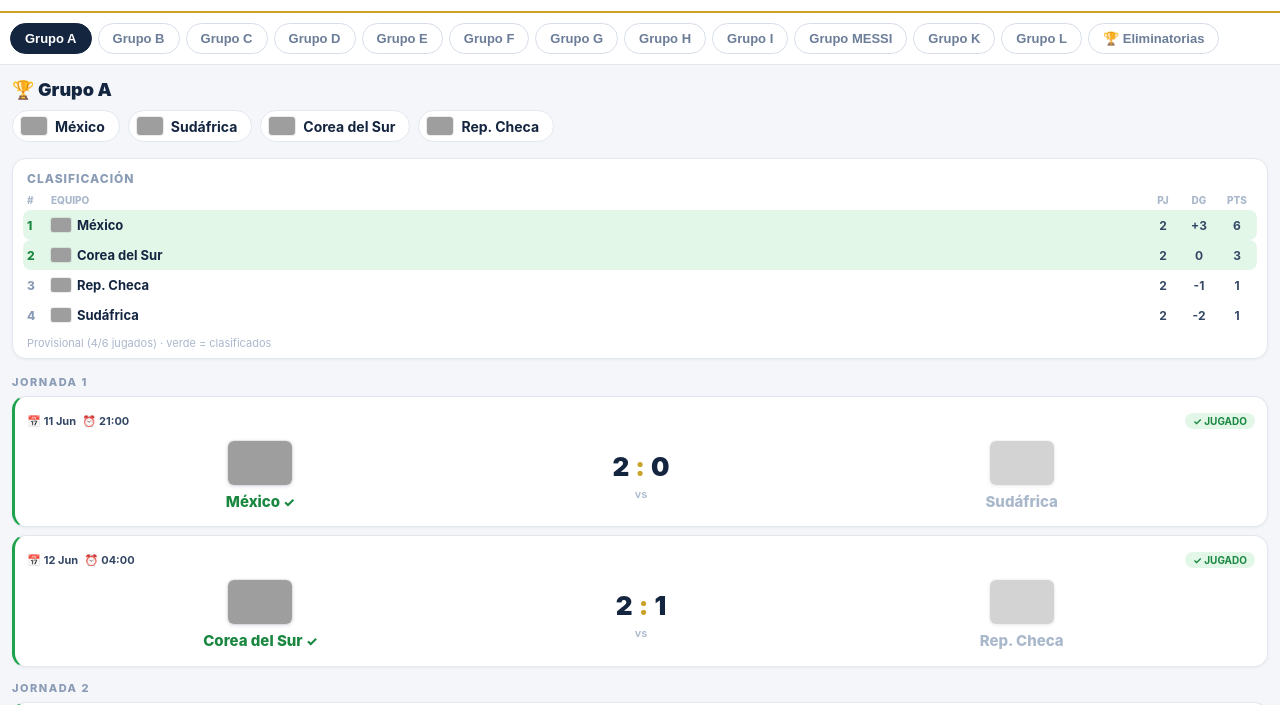
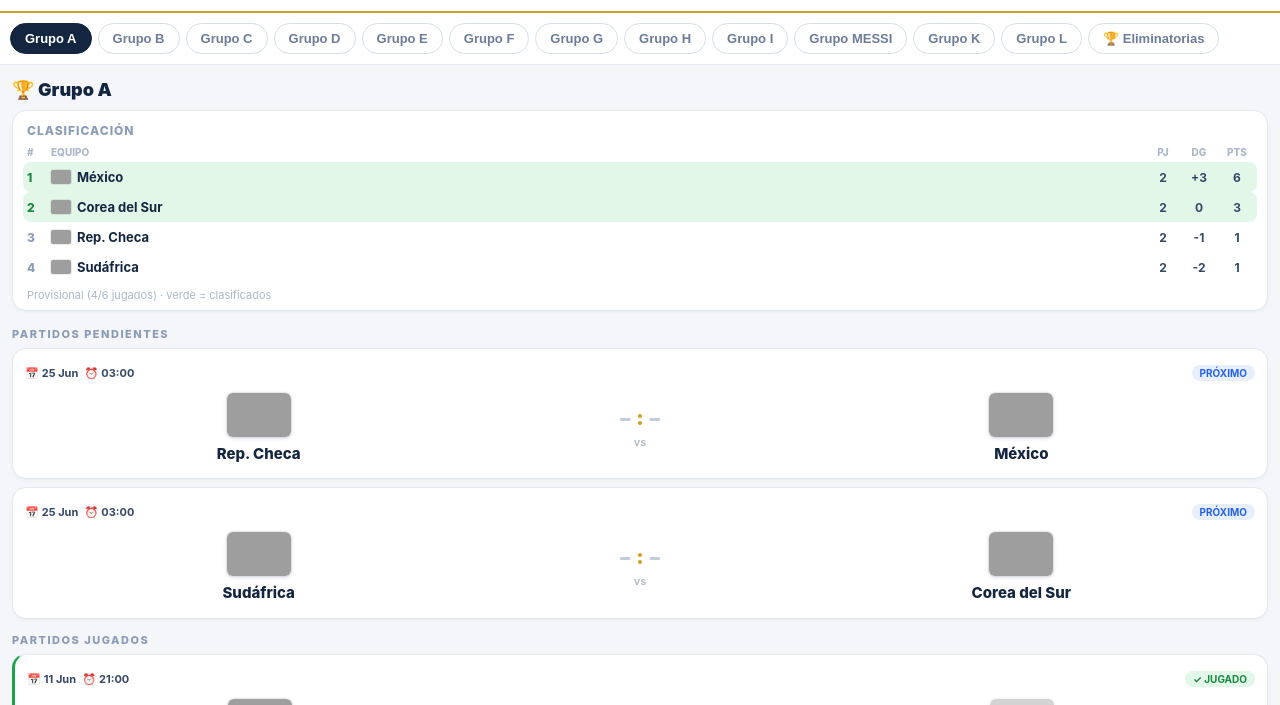
Before and after one commit to Gonzalocrespillo/mundial2026, a plain HTML site: page index.html in a window 1280 px wide. Shown: the part 69-774 px from the top of the page. Drawn offline with Linux system fonts and the light colour scheme; grey boxes are pictures that could not be loaded.

Commit message:
Quitar fila de banderas; separar partidos pendientes y jugados por grupo

```diff
--- a/index.html
+++ b/index.html
@@ -568,14 +568,22 @@ function renderStandings(group) {
 function renderGroup(key) {
   const g = G[key];
   let h = `<div class="group-title">🏆 ${g.name}</div>`;
-  h += '<div class="teams-row">';
-  g.teams.forEach(t => h += `<div class="team-badge"><img src="${flagUrl(t.f)}" alt="${t.n}">${t.n}</div>`);
-  h += '</div>';
   h += renderStandings(g);
-  ['Jornada 1','Jornada 2','Jornada 3'].forEach((lbl,i) => {
-    h += `<div class="matchday-label">${lbl}</div>`;
-    g.matches.slice(i*2, i*2+2).forEach(m => h += matchCard(m));
-  });
+
+  const pending = g.matches.filter(m => m.sh === undefined || m.sa === undefined);
+  const played = g.matches.filter(m => m.sh !== undefined && m.sa !== undefined);
+
+  h += `<div class="matchday-label">Partidos pendientes</div>`;
+  if (pending.length === 0) {
+    h += `<div class="standings-note">No quedan partidos por jugar en este grupo.</div>`;
+  } else {
+    pending.forEach(m => h += matchCard(m));
+  }
+
+  if (played.length > 0) {
+    h += `<div class="matchday-label">Partidos jugados</div>`;
+    played.forEach(m => h += matchCard(m));
+  }
   return h;
 }
 
```
